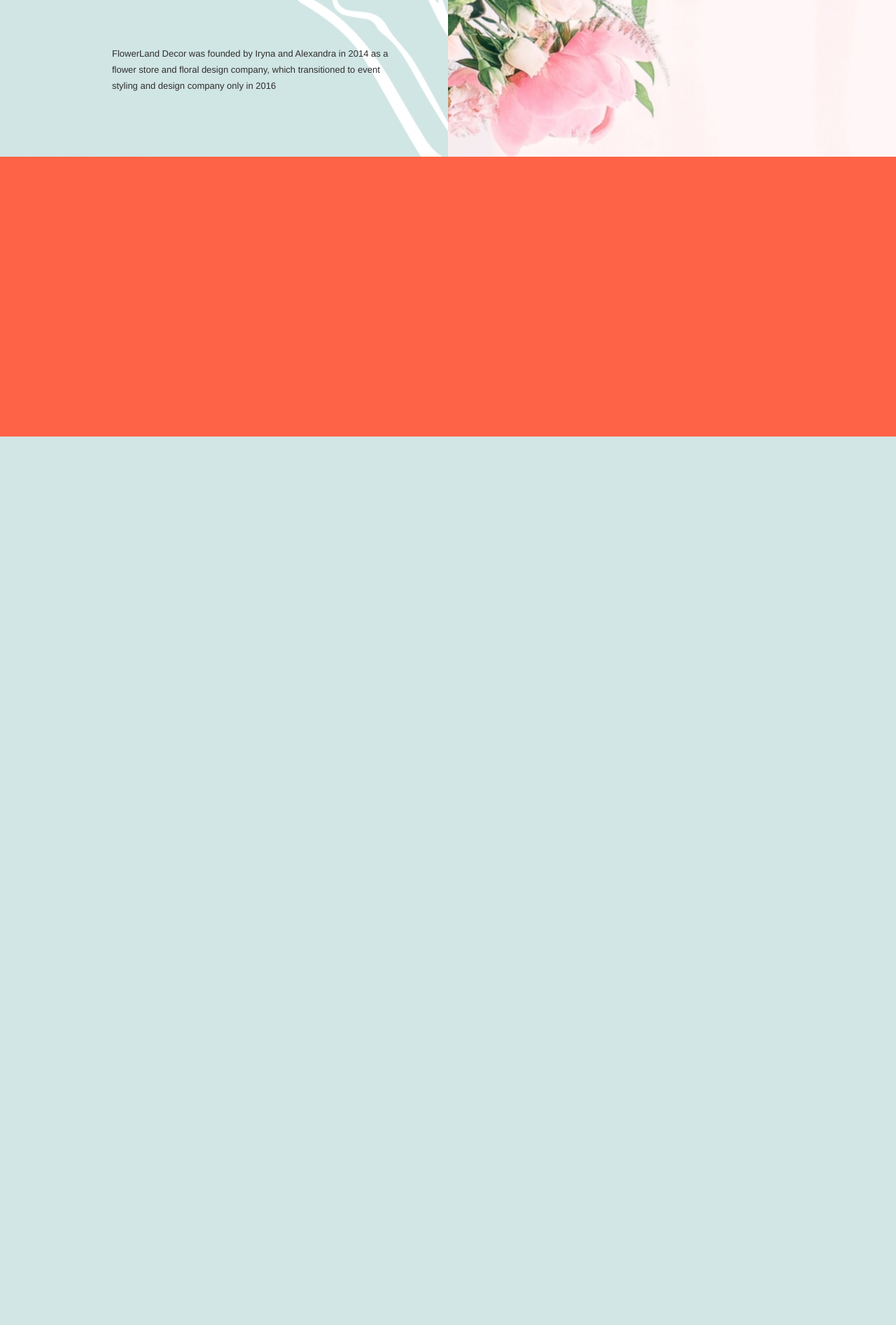
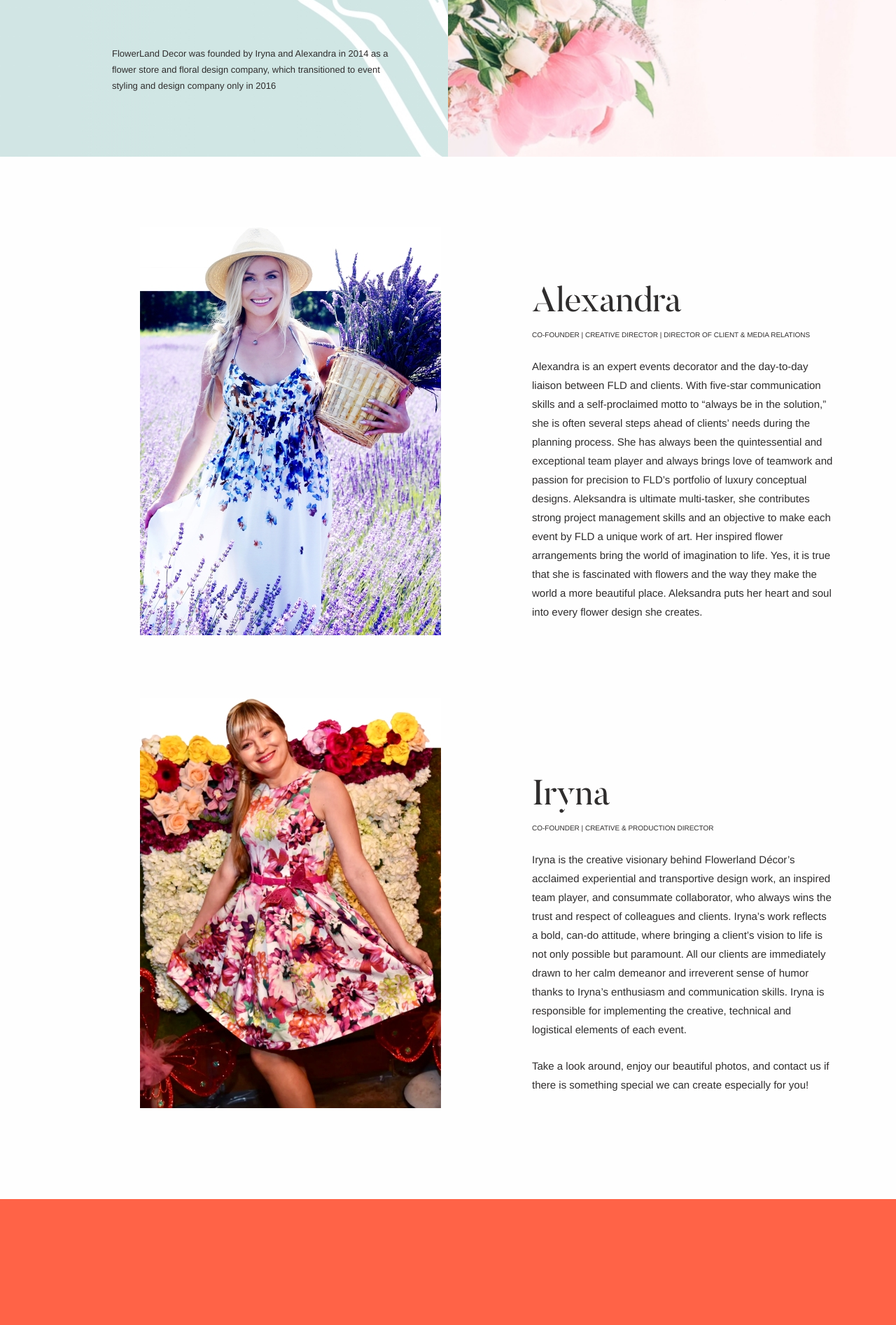
Before and after one commit to Odinokun/flowerland, a Node project: template src/pug/pages/about.pug in a window 1280 px wide. Shown: the part 800-2694 px from the top of the page at 70% size. Before the commit the page ends 1424 px from the top, so only its background shows below. Run offline with Node 20 templates, Linux system fonts and the light colour scheme; the template is opened without the code that fills it, so the values that code supplies are empty; style sheets or scripts are compiled from the project's sources; some libraries are stand-ins or nearby versions.

Commit message:
did reviews section in about page

```diff
--- a/src/pug/pages/about.pug
+++ b/src/pug/pages/about.pug
@@ -13,6 +13,7 @@ block content
     //begin content
     main.main
       include ../sections/about-us
+      include ../sections/reviews
       #test(style="height:400px;background:tomato;")
     //end content
 
--- /dev/null
+++ b/src/pug/sections/reviews.pug
@@ -0,0 +1,25 @@
+//begin reviews
+.reviews
+  .container
+    //begin reviews__item
+    .reviews__item
+      .reviews__pic
+        img(src="assets/img/reviews-01.jpg" alt="image")
+      .reviews__text
+        h3.reviews__title Alexandra
+        span.reviews__position co-founder | creative director | director of client & media relations
+        p Alexandra is an expert events decorator and the day-to-day liaison between FLD and clients. With five-star communication skills and a self-proclaimed motto to “always be in the solution,” she is often several steps ahead of clients’ needs during the planning process. She has always been the quintessential and exceptional team player and always brings love of teamwork and passion for precision to FLD’s portfolio of luxury conceptual designs. Aleksandra is ultimate multi-tasker, she contributes strong project management skills and an objective to make each event by FLD a unique work of art. Her inspired flower arrangements bring the world of imagination to life. Yes, it is true that she is fascinated with flowers and the way they make the world a more beautiful place. Aleksandra puts her heart and soul into every flower design she creates.
+    //end reviews__item
+
+    //begin reviews__item
+    .reviews__item
+      .reviews__pic
+        img(src="assets/img/reviews-02.jpg" alt="image")
+      .reviews__text
+        h3.reviews__title Iryna
+        span.reviews__position co-founder | creative & production director
+        p Iryna is the creative visionary behind Flowerland Décor’s acclaimed experiential and transportive design work, an inspired team player, and consummate collaborator, who always wins the trust and respect of colleagues and clients. Iryna’s work reflects a bold, can-do attitude, where bringing a client’s vision to life is not only possible but paramount. All our clients are immediately drawn to her calm demeanor and irreverent sense of humor thanks to Iryna’s enthusiasm and communication skills. Iryna is responsible for implementing the creative, technical and logistical elements of each event.
+        p Take a look around, enjoy our beautiful photos, and contact us if there is something special we can create especially for you!
+
+    //end reviews__item
+//end reviews
--- a/src/style/app.scss
+++ b/src/style/app.scss
@@ -17,6 +17,7 @@
 @import 'sections/aside';
 @import 'sections/index-slider';
 @import 'sections/about-us';
+@import 'sections/reviews';
 
 //pages
 @import 'pages/index';
--- a/src/style/core/_base.scss
+++ b/src/style/core/_base.scss
@@ -162,9 +162,9 @@ svg {
   width: 100%;
   max-width: 1200px;
   margin: 0 auto;
-  padding: 10px 30px 10px 130px;
+  padding: 10px 30px 10px 100px;
 
-  @include max(1280) {
+  @include max(1300) {
     padding: 10px 30px 10px 160px;
   }
   @include max(1020) {
--- a/src/style/sections/_about-us.scss
+++ b/src/style/sections/_about-us.scss
@@ -273,42 +120,27 @@
     line-height: 23px;
     margin-top: 60px;
     color: #2f2d2d;
+
     @include max(576) {
       margin-top: 20px;
     }
   }
 }
 
-//.about-us__right {
-//  display: flex;
-//  flex-direction: column;
-//  align-items: flex-end;
-//  flex: 1;
-//  padding: 390px 0 50px 0;
-//  @include max(1020) {
-//    height: 50%;
-//  padding: 0;
-//    flex: 1;
-//  }
-//}
-//
 .about-us__right-text {
   max-width: 270px;
   padding: 210px 0;
-  //  transform: translateX(35px);
-  //
-  //  @include max(1280) {
-  //    transform: translateX(0);
-  //  }
+
   @include max(576) {
-  padding: 150px 0;
     max-width: 200px;
+    padding: 150px 0;
   }
   p {
     font-family: $font-bsb;
     font-size: 42px;
     line-height: 48px;
     color: #2f2d2d;
+
     @include max(576) {
       font-size: 30px;
     }
--- /dev/null
+++ b/src/style/sections/_reviews.scss
@@ -0,0 +1,85 @@
+
+.reviews {
+  .container {
+    padding-top: 40px;
+    padding-bottom: 100px;
+  }
+}
+
+.reviews__item {
+  display: flex;
+  width: 100%;
+  margin-bottom: 30px;
+  padding-top: 30px;
+
+  @include max(760) {
+    flex-wrap: wrap;
+  }
+}
+
+.reviews__pic {
+  flex: none;
+  width: 560px;
+  padding-top: 30px;
+  padding-right: 130px;
+
+  @include max(1100) {
+    display: flex;
+    align-items: flex-end;
+    width: 400px;
+    padding-right: 30px;
+  }
+  @include max(960) {
+    align-items: flex-start;
+    width: 300px;
+  }
+  @include max(760) {
+    width: 100%;
+    max-width: 300px;
+    padding-top: 0;
+    padding-bottom: 30px;
+  }
+  img {
+    display: block;
+    width: 100%;
+  }
+}
+
+.reviews__text {
+  display: flex;
+  flex-direction: column;
+  justify-content: flex-end;
+  max-width: 430px;
+  padding-bottom: 20px;
+
+  @include max(760) {
+    max-width: 100%;
+  }
+  p {
+    font-size: 15px;
+    line-height: 27px;
+    display: inline-block;
+    margin-top: 25px;
+    margin-bottom: 0;
+    color: #2f2d2d;
+  }
+}
+
+.reviews__title {
+  font-size: 50px;
+  line-height: 1;
+  margin-bottom: 15px;
+  color: #2f2d2d;
+
+  @include max(576) {
+    font-size: 40px;
+  }
+}
+
+.reviews__position {
+  font-size: 10px;
+  line-height: 1.2;
+  display: inline-block;
+  text-transform: uppercase;
+  color: #2f2d2d;
+}
```
Also changed, not shown: other parts of src/style/sections/_about-us.scss (+25 -178 lines), src/pug/sections/about-us.pug (+0 -44 lines), src/img/reviews-01.jpg (added), src/img/reviews-02.jpg (added).
